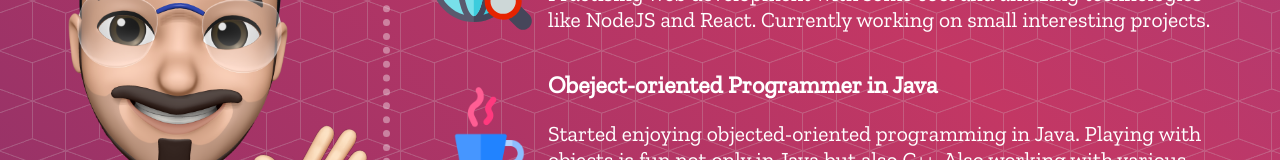
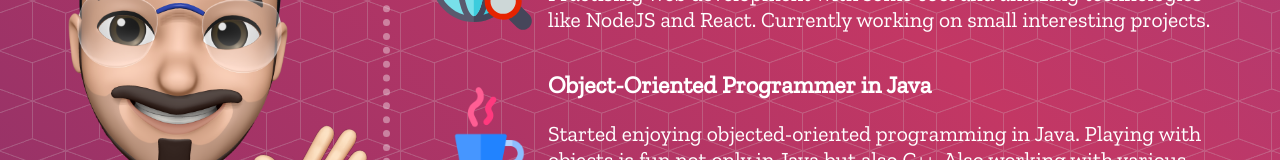
Before and after one commit to meghrathod/meghrathod.github.io, a React (Create React App) app: page / in a window 1280 px wide. Shown: the part 312-472 px from the top of the page. Built offline with nearby package versions, Linux system fonts and the light colour scheme.

Commit message:
Fixed a typo

```diff
--- a/src/components/Body/Right/Right.jsx
+++ b/src/components/Body/Right/Right.jsx
@@ -56,7 +56,7 @@ function Right() {
                 >
                     <img src={java} alt="java"></img>
                     <div>
-                        <h1>Obeject-oriented Programmer in Java</h1>
+                        <h1>Object-Oriented Programmer in Java</h1>
                         <p>
                             Started enjoying objected-oriented programming in
                             Java. Playing with objects is fun not only in Java
```
